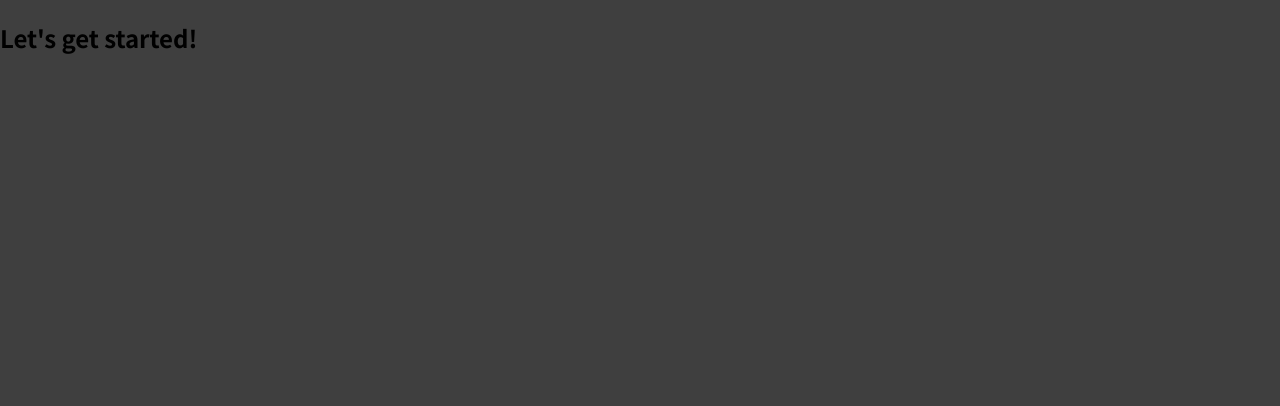
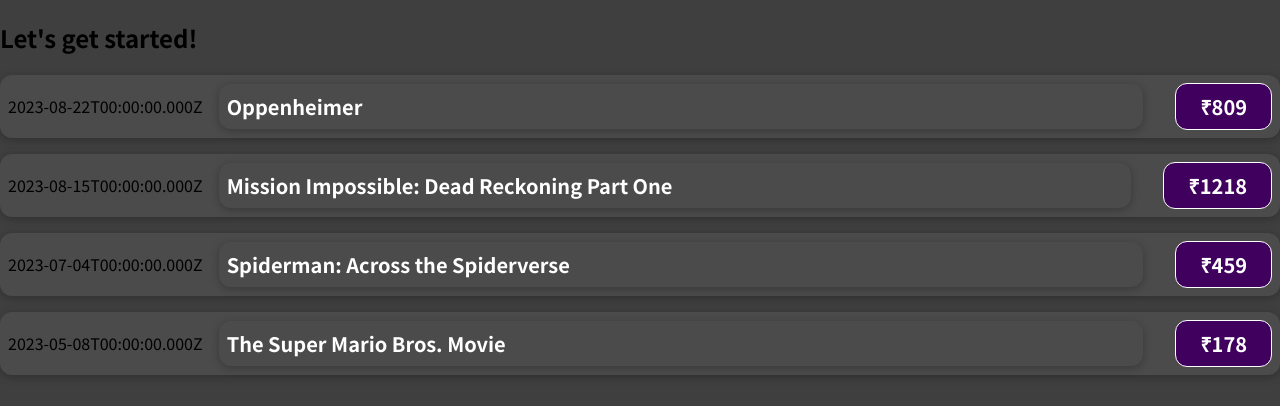
Before and after one commit to srivishp/expense-tracker, a JavaScript app: page / in a window 1280 px wide. Shown: the top 406 px of the page. Built offline with nearby package versions, Linux system fonts and the light colour scheme.

Commit message:
Added CSS and data for expense items

```diff
--- a/src/App.js
+++ b/src/App.js
@@ -1,7 +1,59 @@
+import ExpenseItem from "./components/ExpenseItem";
+
 function App() {
+  const expenses = [
+    {
+      id: "e1",
+      title: "Oppenheimer",
+      amount: 809,
+      date: new Date(2023, 7, 22),
+    },
+    {
+      id: "e2",
+      title: "Mission Impossible: Dead Reckoning Part One",
+      amount: 1218,
+      date: new Date(2023, 7, 15),
+    },
+    {
+      id: "e3",
+      title: "Spiderman: Across the Spiderverse",
+      amount: 459,
+      date: new Date(2023, 6, 4),
+    },
+    {
+      id: "e4",
+      title: "The Super Mario Bros. Movie",
+      amount: 178,
+      date: new Date(2023, 4, 8),
+    },
+  ];
+
   return (
     <div>
       <h2>Let's get started!</h2>
+      <ExpenseItem
+        title={expenses[0].title}
+        amount={expenses[0].amount}
+        date={expenses[0].date}
+      ></ExpenseItem>
+
+      <ExpenseItem
+        title={expenses[1].title}
+        amount={expenses[1].amount}
+        date={expenses[1].date}
+      ></ExpenseItem>
+
+      <ExpenseItem
+        title={expenses[2].title}
+        amount={expenses[2].amount}
+        date={expenses[2].date}
+      ></ExpenseItem>
+
+      <ExpenseItem
+        title={expenses[3].title}
+        amount={expenses[3].amount}
+        date={expenses[3].date}
+      ></ExpenseItem>
     </div>
   );
 }
--- a/src/components/ExpenseItem.js
+++ b/src/components/ExpenseItem.js
@@ -1,3 +1,15 @@
-function ExpenseItem() {
-    return (<h1>Expense Item 1</h1>);
-};
+import "./componentStyles/ExpenseItem.css";
+
+function ExpenseItem({ date, title, amount }) {
+  return (
+    <div className="expense-item">
+      <div>{date.toISOString()}</div>
+      <div className="expense-item__description">
+        <h2 className="expense-item h2">{title}</h2>
+        <div className="expense-item__price">₹{amount}</div>
+      </div>
+    </div>
+  );
+}
+
+export default ExpenseItem;
--- /dev/null
+++ b/src/components/componentStyles/ExpenseItem.css
@@ -0,0 +1,56 @@
+.expense-item {
+  display: flex;
+  justify-content: space-between;
+  align-items: center;
+  box-shadow: 0 2px 8px rgba(0, 0, 0, 0.25);
+  padding: 0.5rem;
+  margin: 1rem 0;
+  border-radius: 12px;
+  background-color: #4b4b4b;
+}
+
+.expense-item__description {
+  display: flex;
+  flex-direction: column;
+  gap: 1rem;
+  align-items: flex-end;
+  flex-flow: column-reverse;
+  justify-content: flex-start;
+  flex: 1;
+}
+
+.expense-item h2 {
+  color: #3a3a3a;
+  font-size: 1rem;
+  flex: 1;
+  margin: 0 1rem;
+  color: white;
+}
+
+.expense-item__price {
+  font-size: 1rem;
+  font-weight: bold;
+  color: white;
+  background-color: #40005d;
+  border: 1px solid white;
+  padding: 0.5rem;
+  border-radius: 12px;
+}
+
+@media (min-width: 580px) {
+  .expense-item__description {
+    flex-direction: row;
+    align-items: center;
+    justify-content: flex-start;
+    flex: 1;
+  }
+
+  .expense-item__description h2 {
+    font-size: 1.25rem;
+  }
+
+  .expense-item__price {
+    font-size: 1.25rem;
+    padding: 0.5rem 1.5rem;
+  }
+}
```
